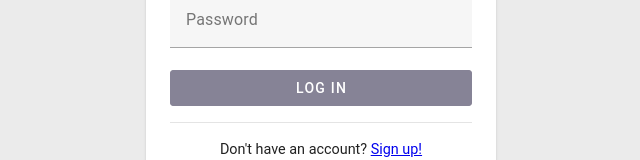
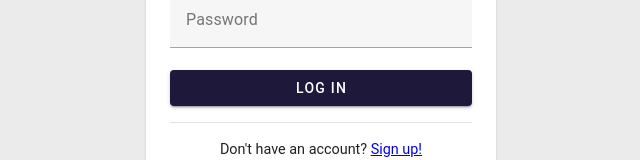
Before and after one commit to Teder-kedr/rental-bro-app, a Vue app: page /login in a window 1280 px wide. Shown: the part 316-476 px from the top of the page, without its empty margins (319-959 px from the left). Built offline with nearby package versions, Linux system fonts and the light colour scheme; no server answers.

Commit message:
small login page ui fix

```diff
--- a/src/views/LogIn.vue
+++ b/src/views/LogIn.vue
@@ -17,14 +17,9 @@
           :label="$t('login.password')"
           type="password"
         />
-        <v-btn
-          color="primary"
-          block
-          :disabled="!form"
-          :loading="isLoading"
-          type="submit"
-          >{{ $t("login.action") }}</v-btn
-        >
+        <v-btn color="primary" block :loading="isLoading" type="submit">{{
+          $t("login.action")
+        }}</v-btn>
       </v-form>
 
       <v-divider class="my-4" />
```
